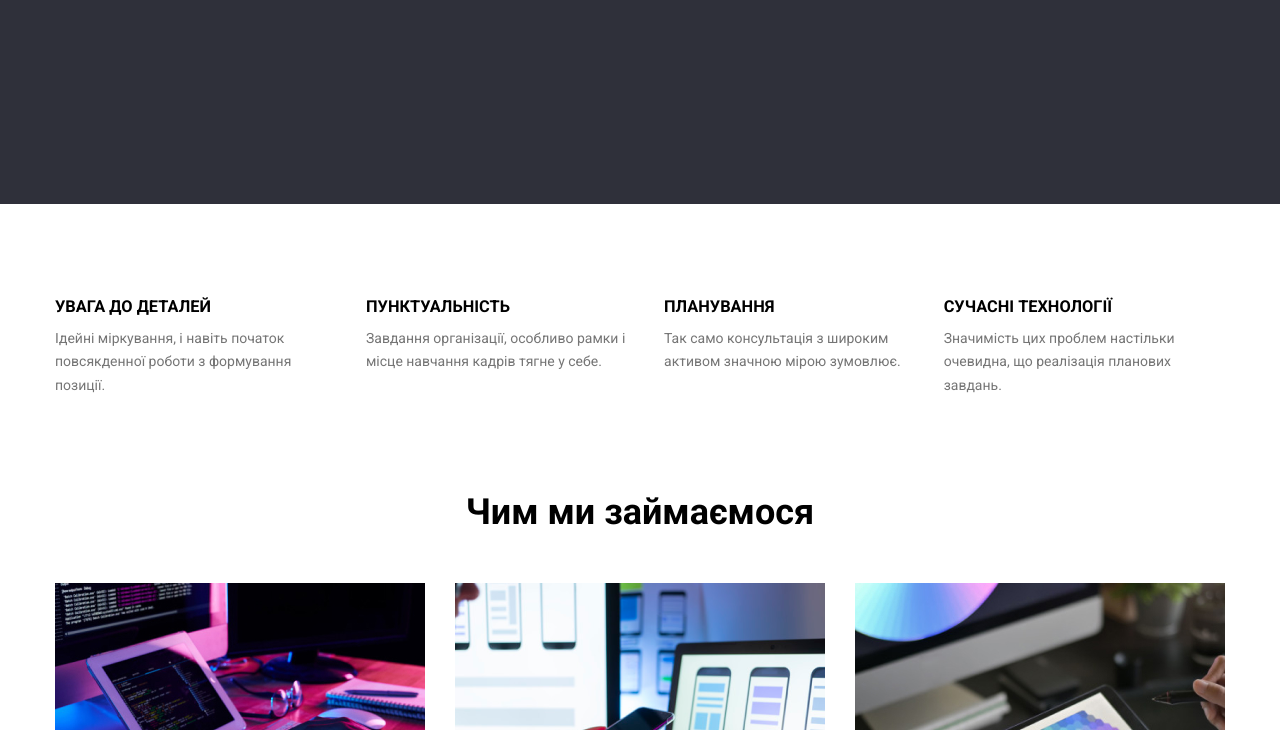
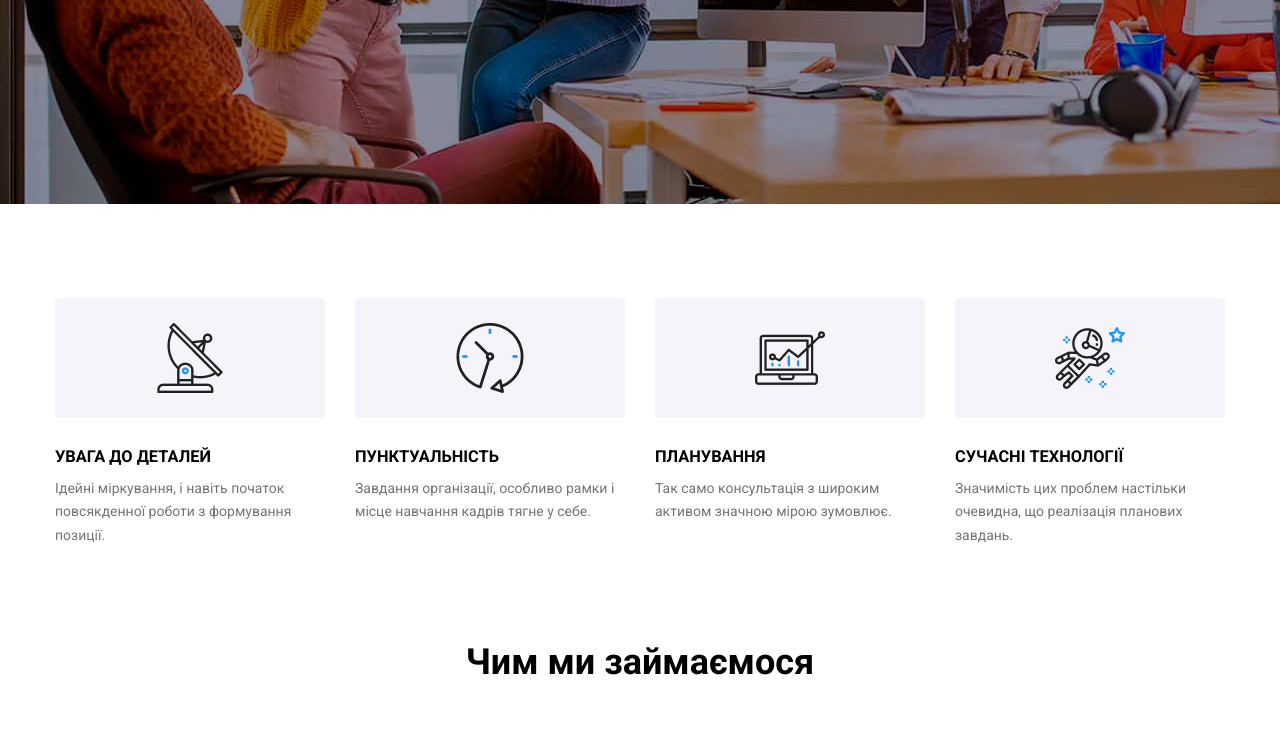
Before and after one commit to SakaPati/WebStudio, a plain HTML site: page index.html in a window 1280 px wide. Shown: the part 481-1211 px from the top of the page. Drawn offline with nearby package versions, Linux system fonts and the light colour scheme.

Commit message:
add shadow

```diff
--- a/css/portfolio.css
+++ b/css/portfolio.css
@@ -167,6 +167,10 @@ ul, li{
     line-height: 1.87;
     margin-left: 24px;
 }
+
+.product-item:hover, .product-item:focus{
+    box-shadow: 1px 4px 6px 0px rgba(0, 0, 0, 0.16), 0px 4px 4px 0px rgba(0, 0, 0, 0.06), 0px 1px 1px 0px rgba(0, 0, 0, 0.12);
+}
 /* Footer */
 footer{
     background-color: var(--backcolor);
--- a/css/style.css
+++ b/css/style.css
@@ -105,7 +105,7 @@ p{
 /* Main */
 /* hero section */
 .hero-section{
-    background-color: var(--backcolor);
+    background-image: url(../images/project-company.jpg);
     height: 600px;
     display: flex;
     justify-content: center;
@@ -151,6 +151,39 @@ button{
     margin-top: 10px;
 }
 
+.uvaga-to-details::before{
+    width: 270px;
+    height: 120px;
+    display: block;
+    content: "";
+    background-image: url(../images/satellite-dish.png);
+    margin-bottom: 30px;
+}
+
+.punctuality::before{
+    width: 270px;
+    height: 120px;
+    display: block;
+    content: "";
+    background-image: url(../images/watch.png);
+    margin-bottom: 30px;
+}
+.plan::before{
+    width: 270px;
+    height: 120px;
+    display: block;
+    content: "";
+    background-image: url(../images/laptop-diagram.png);
+    margin-bottom: 30px;
+}
+.suchasni-technologies::before{
+    width: 270px;
+    height: 120px;
+    display: block;
+    content: "";
+    background-image: url(../images/astronaut.png);
+    margin-bottom: 30px;
+}
 /* Jobs */
 .job{
     padding-bottom: 94px;
@@ -192,6 +225,9 @@ button{
     margin-left: auto;
     background-color: var(--studiocolor2);
     text-align: center;
+    border-bottom-left-radius: 5px;
+    border-bottom-right-radius: 5px;
+    box-shadow: 0px 2px 1px 0px rgba(0, 0, 0, 0.20), 0px 1px 1px 0px rgba(0, 0, 0, 0.14), 0px 1px 3px 0px rgba(0, 0, 0, 0.12);
 }
 
 .item-img{
--- a/index.html
+++ b/index.html
@@ -55,25 +55,25 @@
     <div class="container">
 <ul class="features-list">
     <li class="features-item">
-        <h3 class="features-title">УВАГА ДО ДЕТАЛЕЙ</h3>
+        <h3 class="features-title uvaga-to-details">УВАГА ДО ДЕТАЛЕЙ</h3>
         <p class="features-description">Ідейні міркування, і навіть початок повсякденної роботи з формування позиції.</p>
     </li>
 
 
     <li class="features-item">
-        <h3 class="features-title">ПУНКТУАЛЬНІСТЬ</h3>
+        <h3 class="features-title punctuality">ПУНКТУАЛЬНІСТЬ</h3>
         <p class="features-description">Завдання організації, особливо рамки і місце навчання кадрів тягне у себе.</p>
     </li>
 
 
     <li class="features-item">
-        <h3 class="features-title">ПЛАНУВАННЯ</h3>
+        <h3 class="features-title plan">ПЛАНУВАННЯ</h3>
         <p class="features-description">Так само консультація з широким активом значною мірою зумовлює.</p>
     </li>
 
 
     <li class="features-item">
-        <h3 class="features-title">СУЧАСНІ ТЕХНОЛОГІЇ</h3>
+        <h3 class="features-title suchasni-technologies">СУЧАСНІ ТЕХНОЛОГІЇ</h3>
         <p class="features-description">Значимість цих проблем настільки очевидна, що реалізація планових завдань.</p>
     </li>
         </ul>
```
Also changed, not shown: images/astronaut.png (added), images/laptop-diagram.png (added), images/project-company.jpg (added), images/satellite-dish.png (added), images/watch.png (added).
